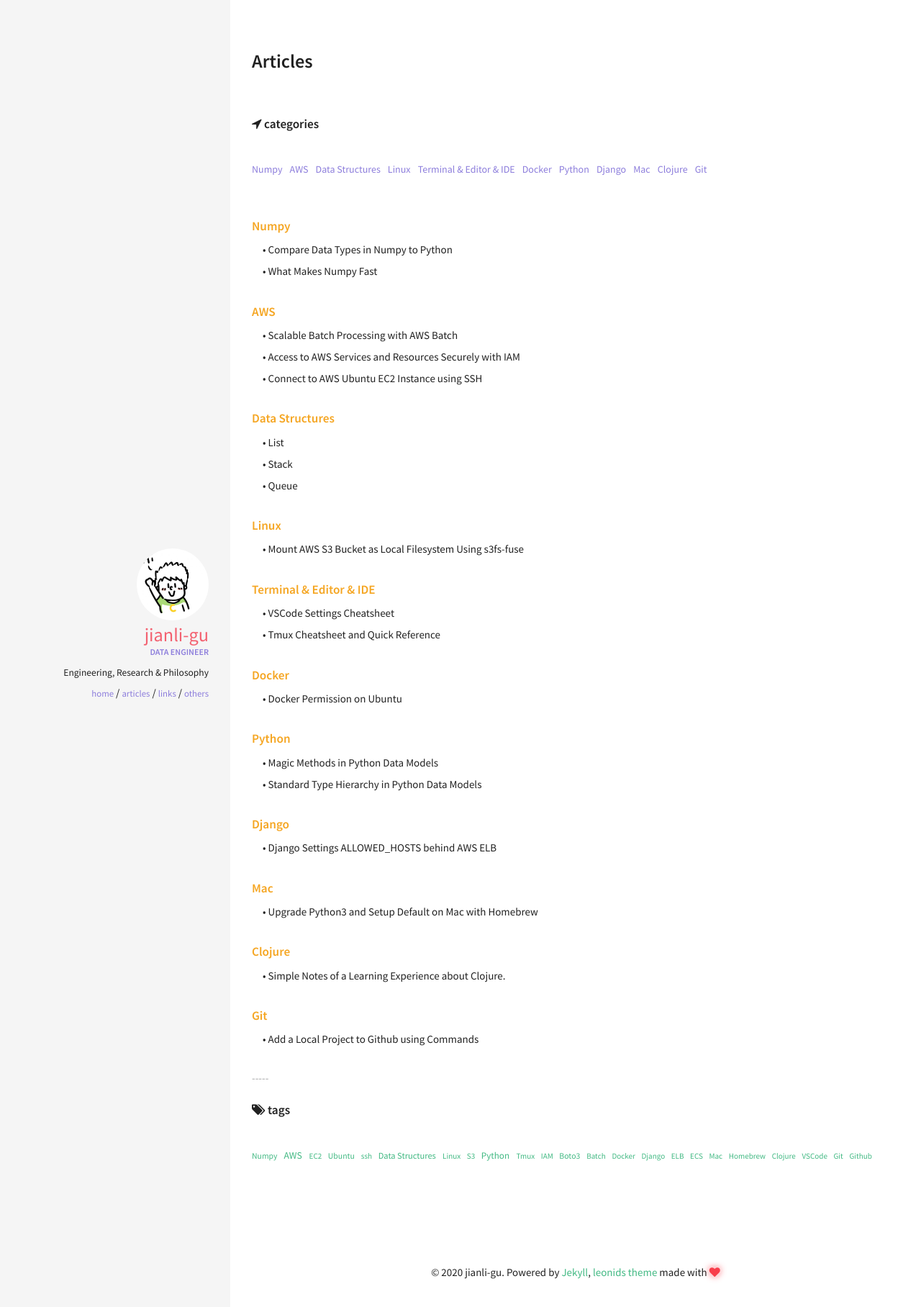
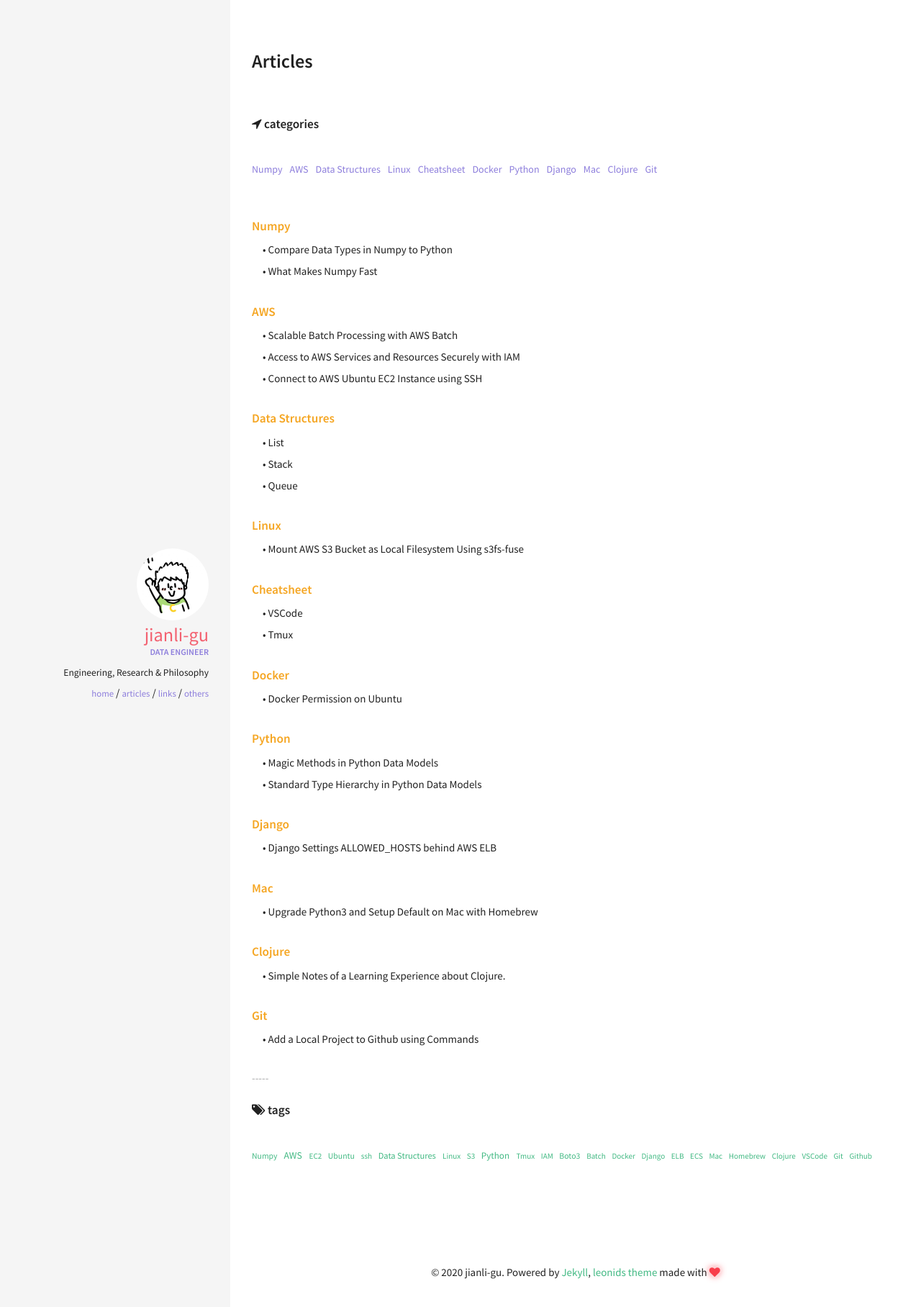
Before and after one commit to jianli-gu/jianli-gu.github.io, a Jekyll site: the page built from articles.html, in a window 1280 px wide. Shown: the top 1816 px of the page at 72% size. Built offline with Jekyll 4.4.1, drawn with Linux system fonts in a browser that asks for light colours.

Commit message:
rename category

```diff
--- a/_posts/articles/terminal-editor-ide/2019-12-16-tmux-cheatsheet-and-quick-reference.md
+++ b/_posts/articles/cheatsheet/2019-12-16-tmux.md
@@ -1,7 +1,7 @@
 ---
 layout: post
-title: Tmux Cheatsheet and Quick Reference
-categories: [Terminal & Editor & IDE]
+title: Tmux
+categories: [Cheatsheet]
 tags: [Tmux]
 modified: 2019-12-16
 ---
--- a/_posts/articles/terminal-editor-ide/2020-09-07-VSCode-Settings-Cheatsheet.md
+++ b/_posts/articles/cheatsheet/2020-09-07-VSCode.md
@@ -1,7 +1,7 @@
 ---
 layout: post
-title: VSCode Settings Cheatsheet
-categories: [Terminal & Editor & IDE]
+title: VSCode
+categories: [Cheatsheet]
 tags: [VSCode]
 modified: 2020-09-07
 ---
```
